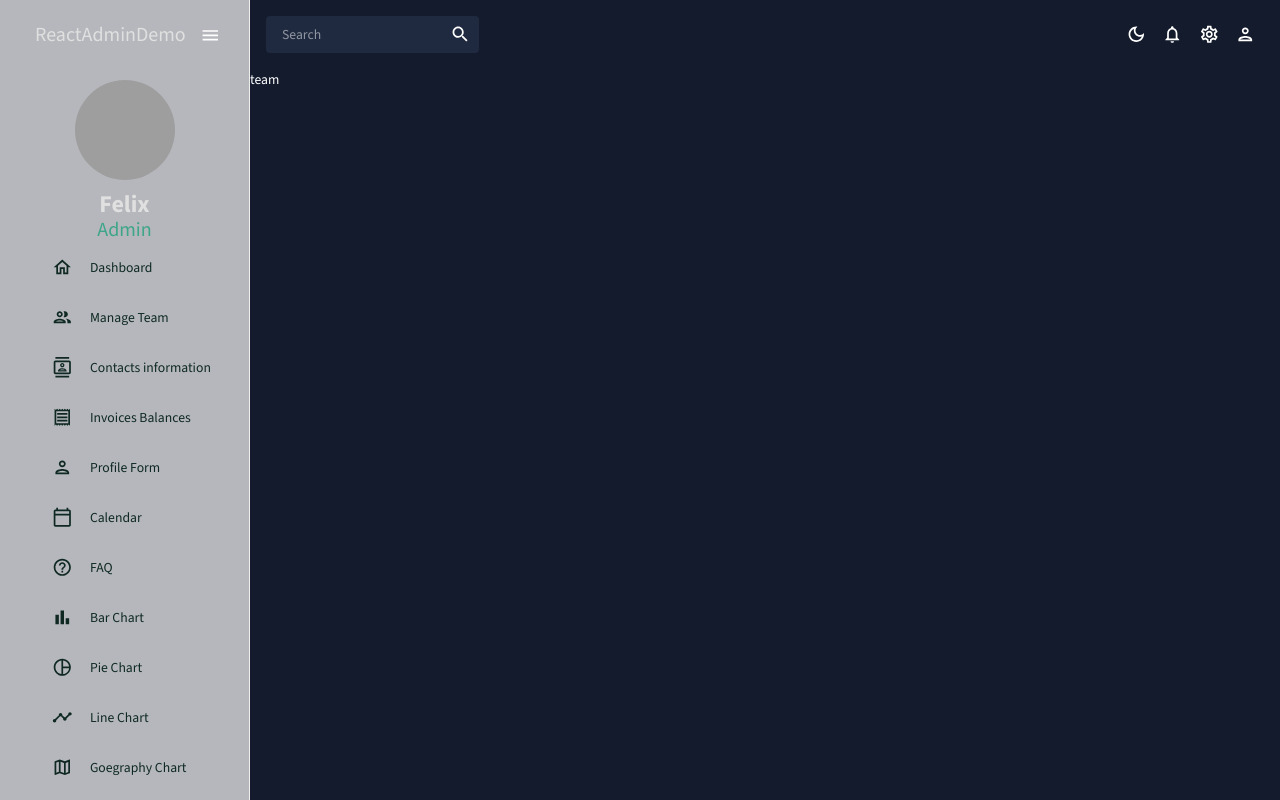
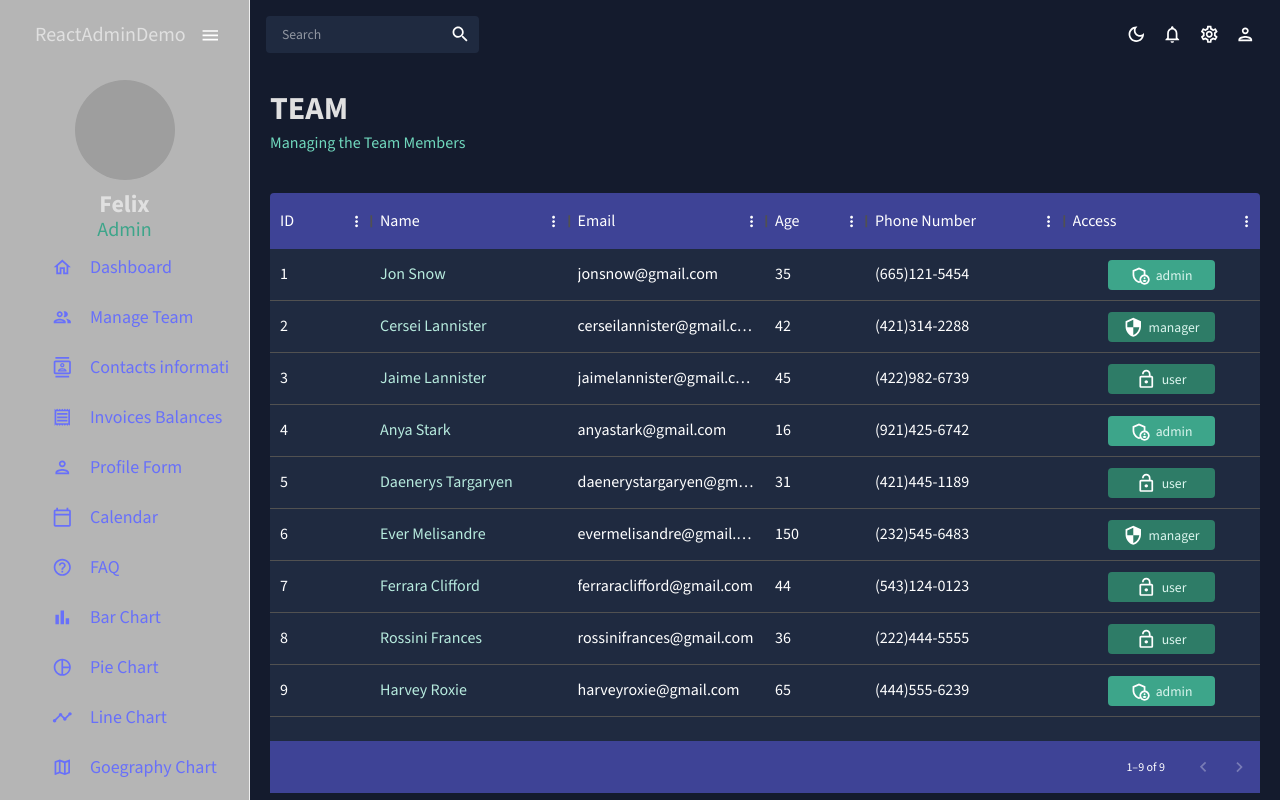
Before and after one commit to guardiangel/reactadmindemo, a React (Create React App) app: page /team in a window 1280 px wide. Built offline with nearby package versions, Linux system fonts and the light colour scheme; grey boxes are pictures that could not be loaded.

Commit message:
Dashboard and Team components

```diff
--- /dev/null
+++ b/src/components/Header.tsx
@@ -0,0 +1,30 @@
+import React from "react";
+import { Typography, Box, useTheme } from "@mui/material";
+import { colorTokens } from "../theme";
+
+interface HeaderTitle {
+  title?: string;
+  subTitle?: string;
+}
+
+const Header = ({ title, subTitle }: HeaderTitle) => {
+  const theme = useTheme();
+  const colors = colorTokens(theme.palette.mode);
+  return (
+    <Box mb="30px">
+      <Typography
+        variant="h2"
+        color={colors.grey[100]}
+        fontWeight="bold"
+        sx={{ mb: "5px" }}
+      >
+        {title}
+      </Typography>
+      <Typography variant="h5" color={colors.greenAccent[400]}>
+        {subTitle}
+      </Typography>
+    </Box>
+  );
+};
+
+export default Header;
--- a/src/data/userData.ts
+++ b/src/data/userData.ts
@@ -1,6 +1,6 @@
 import { colorTokens } from "../theme";
 
-export const mockDataTeam = [
+export const mockUserDataTeam = [
   {
     id: 1,
     name: "Jon Snow",
--- a/src/index.css
+++ b/src/index.css
@@ -29,7 +29,6 @@ body,
 ::-webkit-scrollbar-thumb {
   background: #888;
 }
-
 ::-webkit-scrollbar-thumb:hover {
   background: #555;
 }
--- a/src/scenarios/dashboard/Dashboard.tsx
+++ b/src/scenarios/dashboard/Dashboard.tsx
@@ -1,7 +1,15 @@
 import React from "react";
+import Header from "../../components/Header";
+import { Box } from "@mui/material";
 
 const Dashboard = () => {
-  return <div>Dashboard</div>;
+  return (
+    <Box m="20px">
+      <Box>
+        <Header title="DASHBOARD" subTitle="Welcome to dashboard" />
+      </Box>
+    </Box>
+  );
 };
 
 export default Dashboard;
--- a/src/scenarios/global/SidebarMenu.tsx
+++ b/src/scenarios/global/SidebarMenu.tsx
@@ -1,5 +1,5 @@
 import React, { ReactNode, useState } from "react";
-import { Sidebar, Menu, MenuItem, MenuItemFR } from "react-pro-sidebar";
+import { Sidebar, Menu, MenuItem } from "react-pro-sidebar";
 import HomeOutlinedIcon from "@mui/icons-material/HomeOutlined";
 import PeopleOutlinedIcon from "@mui/icons-material/PeopleOutlined";
 import ContactsOutlinedIcon from "@mui/icons-material/ContactsOutlined";
@@ -27,11 +27,11 @@ interface ItemType {
 
 const Item = ({ title, to, icon, selected, setSelected }: ItemType) => {
   const theme = useTheme();
-  const colors = colorTokens(theme.palette.grey[100]);
+  const colors = colorTokens(theme.palette.mode);
   return (
     <MenuItem
       active={selected === title}
-      style={{ color: colors.greenAccent[100] }}
+      style={{ color: colors.blueAccent[500] }}
       onClick={() => setSelected(title)}
       icon={icon}
       //look like we can't put <Link to={to} /> between <MenuItem></MenuItem>,
@@ -41,7 +41,7 @@ const Item = ({ title, to, icon, selected, setSelected }: ItemType) => {
       //guiquansun 20230825
       component={<Link to={to} />}
     >
-      <Typography>{title}</Typography>
+      <Typography sx={{ fontSize: 18 }}>{title}</Typography>
     </MenuItem>
   );
 };
@@ -55,11 +55,34 @@ const SidebarMenu = () => {
   const [selected, setSelected] = useState<string>("Dashboard");
 
   return (
-    <Box>
+    <Box
+      bgcolor={colors.grey[900]}
+      sx={
+        {
+          /* "& Sidebar": {
+          background: `${colors.primary[400]} !important`,
+        },
+        "& .pro-icon-wrapper": {
+          backgroundColor: "transparent !important",
+        },
+        "& .pro-inner-item": {
+          padding: "5px 35px 5px 20px !important",
+        },
+        "& .pro-inner-item:hover": {
+          color: "#868dfb !important",
+        },
+        "& .pro-menu-item.active": {
+          color: "#6870fa !important",
+        }, */
+        }
+      }
+    >
       <Sidebar
         collapsed={collapsedFlag}
         transitionDuration={1000}
-        rootStyles={{ height: "100%" }}
+        rootStyles={{
+          height: "100%",
+        }}
       >
         <Menu>
           <MenuItem
@@ -119,7 +142,7 @@ const SidebarMenu = () => {
           )}
 
           {/**menu items */}
-          <Box paddingLeft={collapsedFlag ? undefined : "10%"}>
+          <Box paddingLeft={collapsedFlag ? undefined : "10%"} sx={{}}>
             {/**Dashboard */}
             <Item
               title="Dashboard"
--- a/src/scenarios/team/Team.tsx
+++ b/src/scenarios/team/Team.tsx
@@ -1,7 +1,131 @@
 import React from "react";
 
+import { Box, Typography, useTheme } from "@mui/material";
+import { DataGrid } from "@mui/x-data-grid";
+import { colorTokens } from "../../theme";
+import { mockUserDataTeam } from "../../data/userData";
+import AdminPanelSettingsOutlinedIcon from "@mui/icons-material/AdminPanelSettingsOutlined";
+import LockOpenOutlinedIcon from "@mui/icons-material/LockOpenOutlined";
+import SecurityOutlinedIcon from "@mui/icons-material/SecurityOutlined";
+import Header from "../../components/Header";
+
+interface TeamRow {
+  row: TeamType;
+}
+interface TeamType {
+  id: number;
+  name: string;
+  email: string;
+  age: number;
+  phone: string;
+  access: string;
+}
+
 const Team = () => {
-  return <div>team</div>;
+  const theme = useTheme();
+  const colors = colorTokens(theme.palette.mode);
+  const columns = [
+    {
+      field: "id",
+      headerName: "ID",
+    },
+    {
+      field: "name",
+      headerName: "Name",
+      flex: 1,
+      cellClassName: "name-column-cell",
+    },
+    {
+      field: "email",
+      headerName: "Email",
+      flex: 1,
+    },
+    {
+      field: "age",
+      headerName: "Age",
+      type: "nuber",
+      textAlign: "left",
+    },
+    {
+      field: "phone",
+      headerName: "Phone Number",
+      flex: 1,
+    },
+    {
+      field: "access",
+      headerName: "Access",
+      flex: 1,
+      renderCell: ({ row: { access } }: TeamRow) => {
+        return (
+          <Box
+            width="60%"
+            m="0 auto"
+            p="5px"
+            display="flex"
+            justifyContent="center"
+            bgcolor={
+              access === "admin"
+                ? colors.greenAccent[600]
+                : colors.greenAccent[700]
+            }
+            borderRadius="4px"
+          >
+            {access === "admin" && <AdminPanelSettingsOutlinedIcon />}
+            {access === "manager" && <SecurityOutlinedIcon />}
+            {access === "user" && <LockOpenOutlinedIcon />}
+            <Typography color={colors.greenAccent[100]} sx={{ ml: "5px" }}>
+              {access}
+            </Typography>
+          </Box>
+        );
+      },
+    },
+  ];
+  return (
+    <Box m="20px">
+      <Header title="TEAM" subTitle="Managing the Team Members" />
+      <Box
+        m="40px 0 0 0 "
+        height="75vh"
+        sx={{
+          "& .MuiDataGrid-root": {
+            border: "none",
+          },
+          "& .MuiDataGrid-cell": {
+            borderBottom: "none",
+          },
+          //defined in the above columns
+          "& .name-column-cell": {
+            color: colors.greenAccent[200],
+          },
+          "& .MuiDataGrid-columnHeaders": {
+            backgroundColor: colors.blueAccent[700],
+            borderBottom: "none",
+          },
+          "& .MuiDataGrid-virtualScroller": {
+            backgroundColor: colors.primary[400], //400 or 900 works better
+          },
+          "& .MuiDataGrid-footerContainer": {
+            backgroundColor: colors.blueAccent[700],
+            borderTop: "none",
+          },
+        }}
+      >
+        <DataGrid
+          sx={{
+            fontSize: "16px",
+          }}
+          rows={mockUserDataTeam}
+          columns={columns}
+          initialState={{
+            pagination: {
+              paginationModel: { pageSize: 10, page: 0 },
+            },
+          }}
+        />
+      </Box>
+    </Box>
+  );
 };
 
 export default Team;
--- a/src/theme.tsx
+++ b/src/theme.tsx
@@ -1,4 +1,4 @@
-import { createContext, useState, useMemo, Context } from "react";
+import { createContext, useState, useMemo } from "react";
 import { PaletteMode, createTheme } from "@mui/material";
 import { ThemeOptions } from "@mui/material/styles";
 
```
